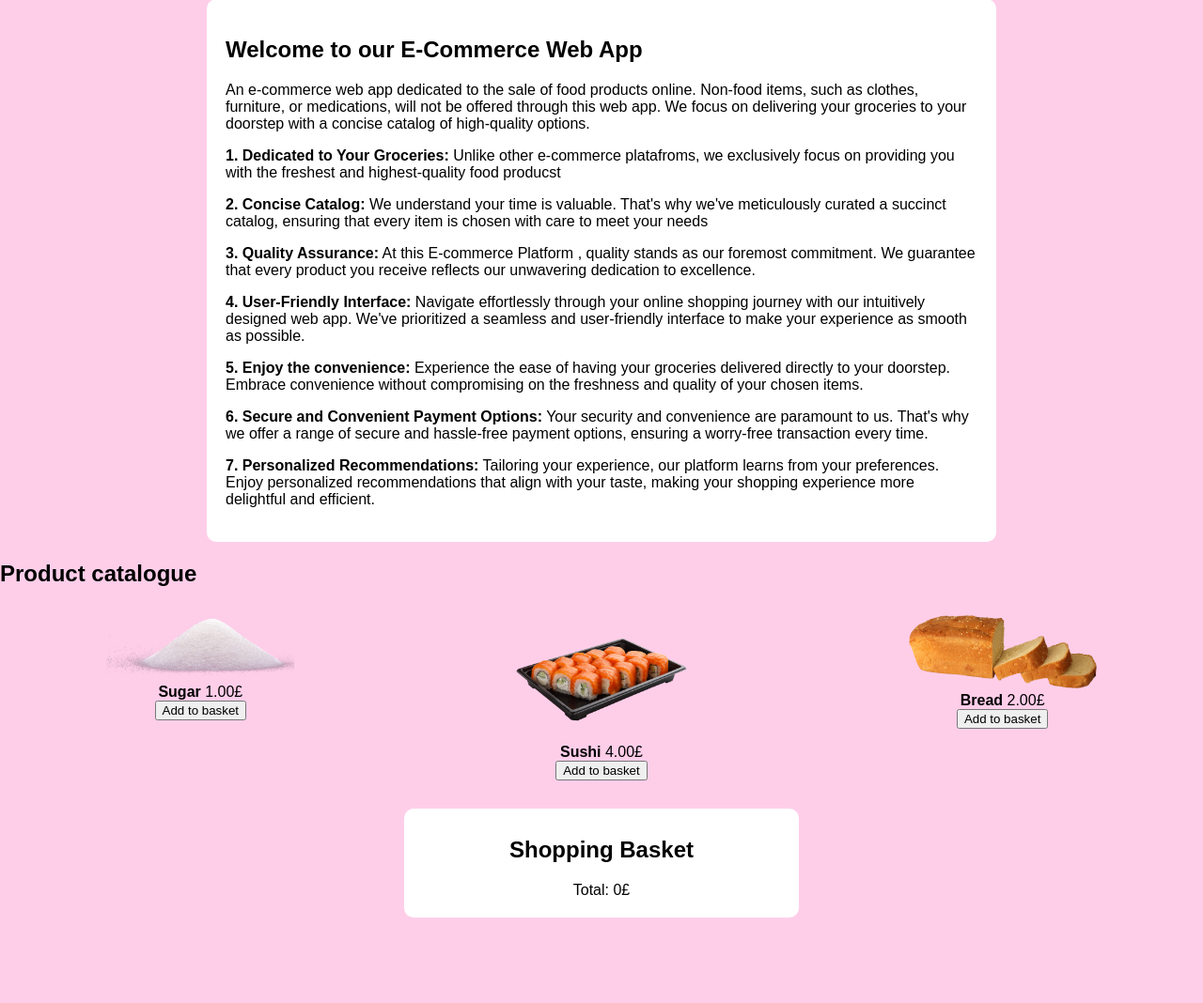
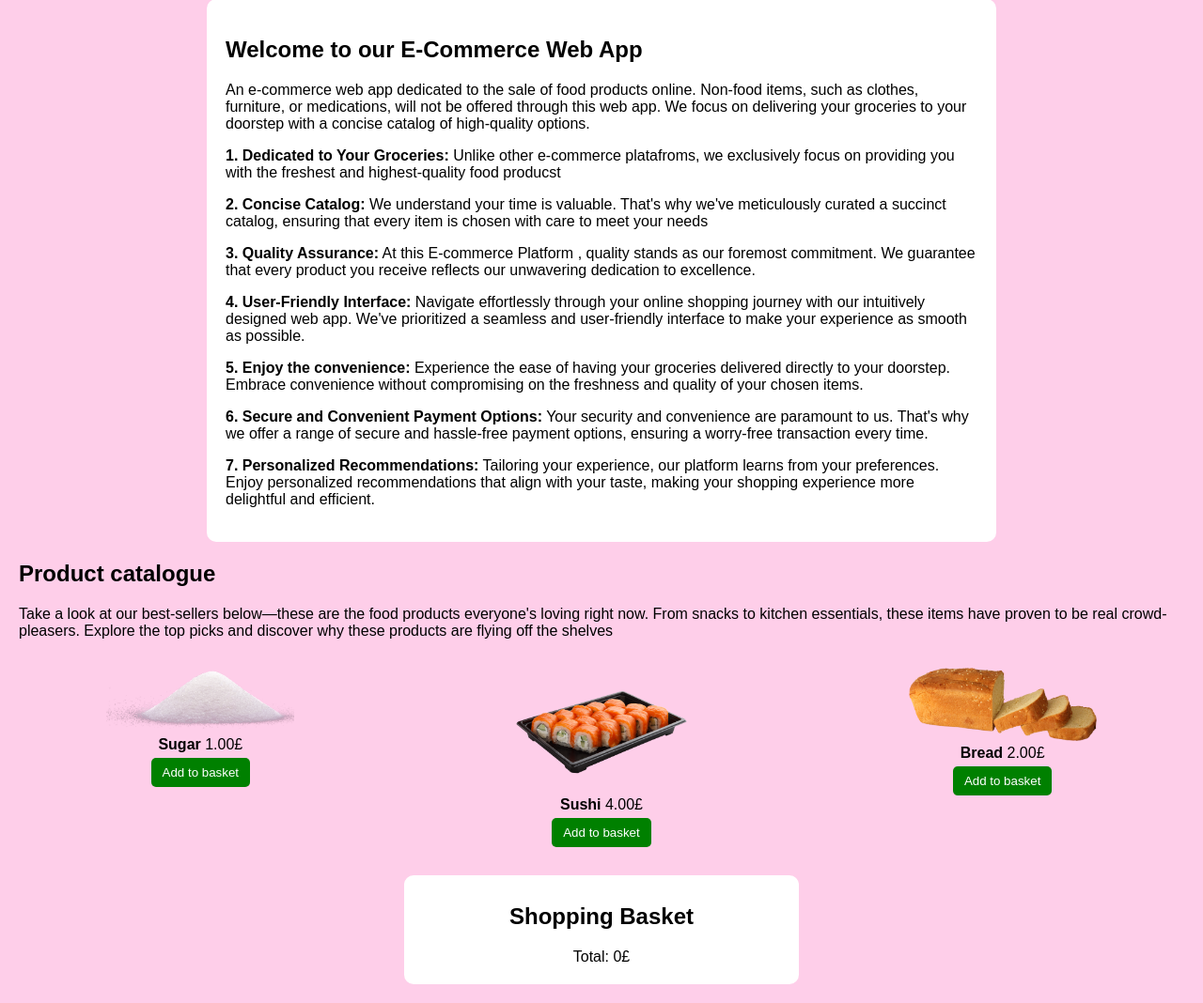
Before and after one commit to diegoperez18/set09103_labs, a Flask app: page / in a window 1280 px wide. Shown: the part 77-1145 px from the top of the page at 94% size. Before the commit the page ends 1054 px from the top, so only its background shows below. Run offline with Flask 3, Linux system fonts and the light colour scheme.

Commit message:
addVerde

```diff
--- a/static/css/styles.css
+++ b/static/css/styles.css
@@ -48,8 +48,9 @@ h1 {
 	color: black;
 }
 
-h2 {
+h2.product-catalogue-heading {
 	color: black;
+	margin-left: 20px;
 }
 
 
@@ -78,6 +79,10 @@ form {
 
 .basket-heading {
 	color: black;
+}
+
+#product-catalogue-description {
+	margin-left: 20px;
 }
 
 
@@ -111,3 +116,13 @@ form {
 	height: auto;
 	border-radius: 5px;
 }
+
+.product-item button {
+	background-color: green;
+	color: white;
+	padding: 8px 12px;
+	border: none;
+	border-radius: 5px;
+	cursor: pointer;
+	margin-top: 5px;
+}
--- a/templates/index.html
+++ b/templates/index.html
@@ -36,10 +36,12 @@
 </section>
 
 
-<h2> Product catalogue</h2>
 
+<h2 class="product-catalogue-heading"> Product catalogue</h2>
+<p id="product-catalogue-description"> Take a look at our best-sellers below—these are the food products everyone's loving right now. From snacks to kitchen essentials, these items have proven to be real crowd-pleasers. Explore the top picks and discover why these products are flying off the shelves</p>
 <div class="product-container">
-     <div class="product-item">
+
+	<div class="product-item">
 		<img src="{{ url_for('static', filename='img/sugar.png') }}" alt="Sugar">
 	<strong>Sugar</strong>
 	<span>1.00£</span>
@@ -50,7 +52,7 @@
 
 
 	<div class="product-item">
-		<img src="{{ url_for('static', filename='img/sushi.png') }}" alt="Sugar">
+		<img src="{{ url_for('static', filename='img/sushi.png') }}" alt="Sushi">
 		<strong>Sushi</strong>
 		<span>4.00£</span>
 		<form action="{{ url_for('add_to_basket', item='Sugar', price=4.0) }}" method="POST">
```
